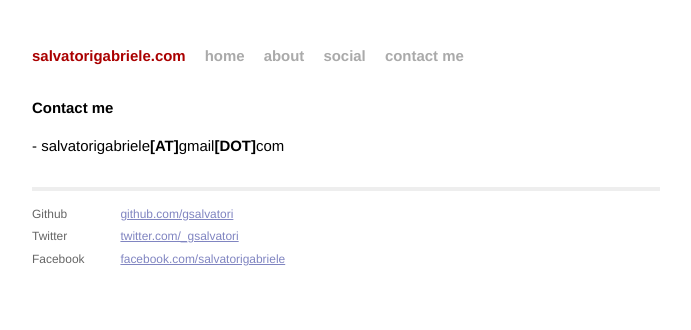
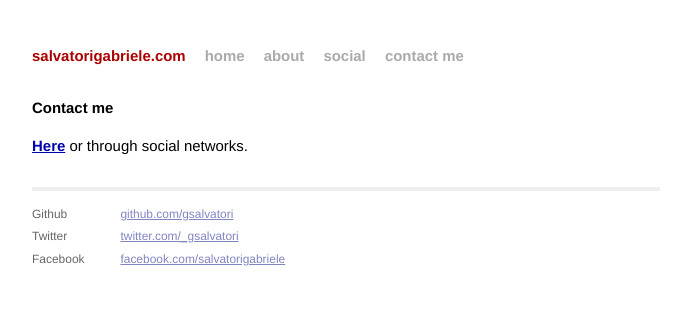
Before and after one commit to gsalvatori/salvatorigabriele.com, a Jekyll site: the page built from contactme.html, in a window 1280 px wide. Shown: the top 330 px of the page, without its empty margins (294-985 px from the left). Built offline with Jekyll 4.4.1, drawn with Linux system fonts in a browser that asks for light colours; Markdown is read by kramdown in place of the engine named in the settings.

Commit message:
Update contactme.html

```diff
--- a/contactme.html
+++ b/contactme.html
@@ -6,6 +6,6 @@ title: contact me  - salvatorigabriele.com
 <div id="home">
   <h1>Contact me </h1>
   <ul class="posts">
-  - salvatorigabriele<b>[AT]</b>gmail<b>[DOT]</b>com
+  <a href="mailto:salvatorigabriele@gmail.com"><b>Here</b></a> or through social networks.
   </ul>
 </div>
```
